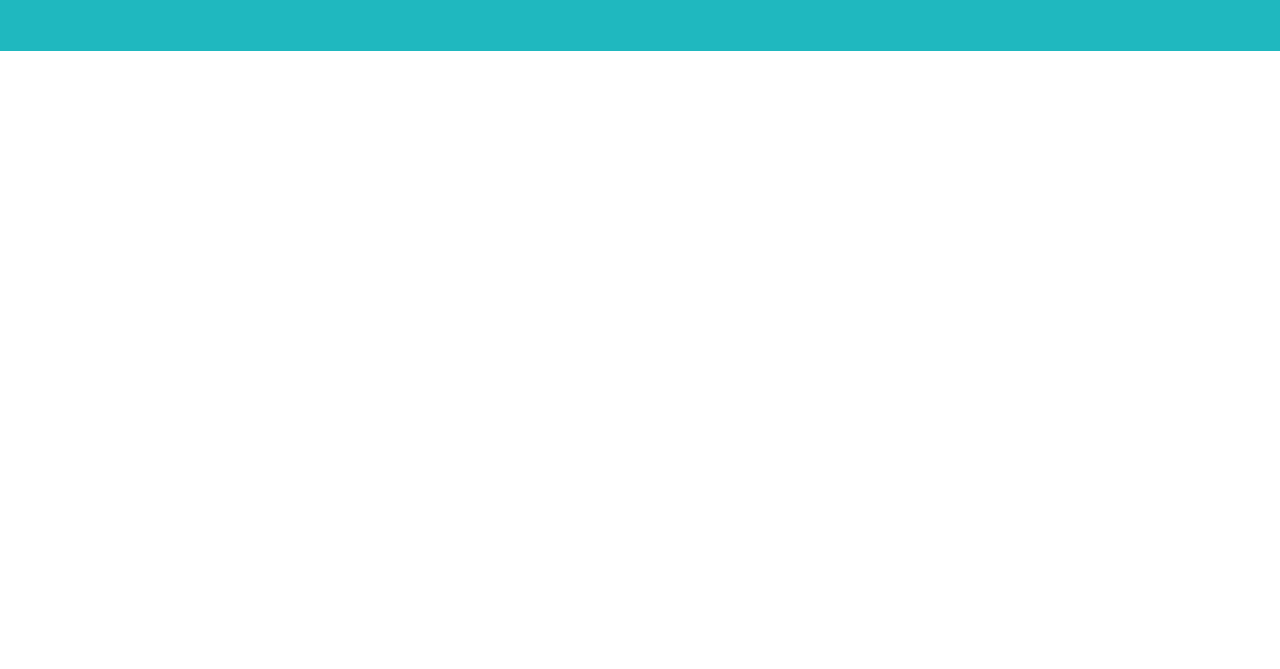
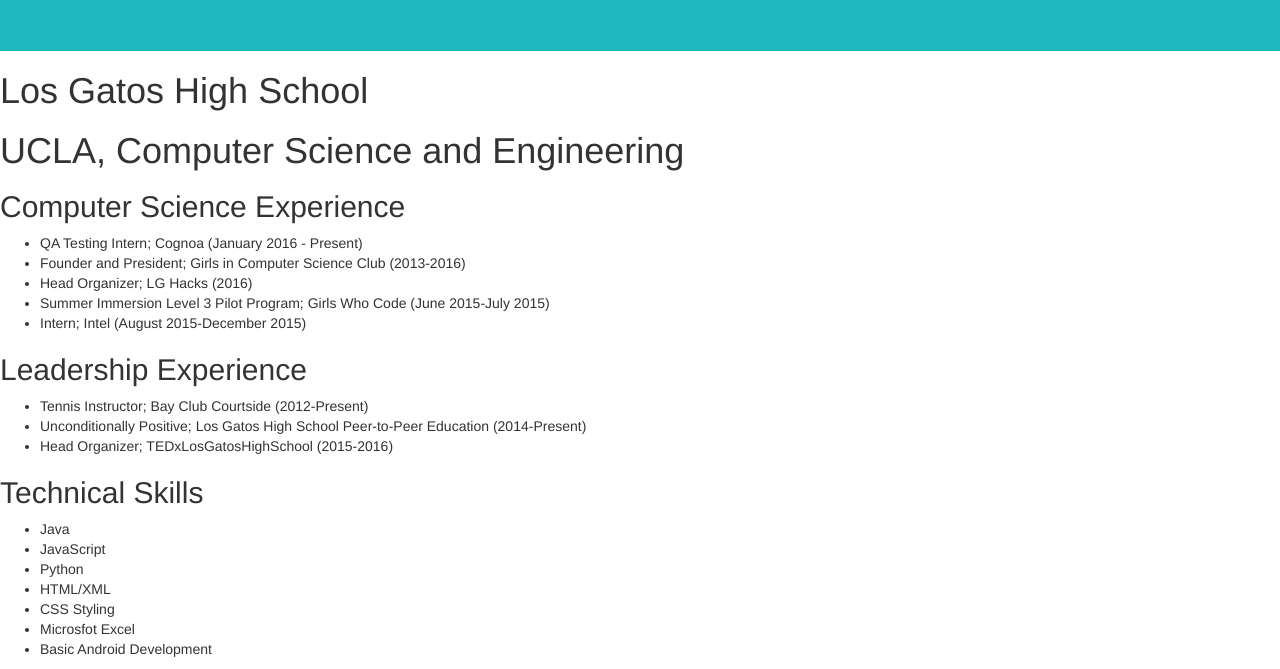
Before and after one commit to azepecki/azepecki.github.io, a plain HTML site: page index.html in a window 1280 px wide. Shown: the part 669-1338 px from the top of the page. Before the commit the page ends 800 px from the top, so only its background shows below. Drawn offline with nearby package versions, Linux system fonts and the light colour scheme; a web font is replaced by a local one.

Commit message:
New Update

```diff
--- a/index.html
+++ b/index.html
@@ -9,8 +9,50 @@
 
 	<body>
 		<div class="anne_image">
-		<img src="anne.jpg" alt="Anne" id="headshot">
+		<img src="newheadshot.jpg" alt="Anne" id="headshot">
 		<h2 id="name_text">Anne <br/> Zepecki</h2>
 	</div>
-	</body>
-	</html>
+
+	<div class="about">
+		<div class="heading">
+			<h1>Los Gatos High School</h1>
+		</div>
+		<div class="parttwo">
+			<h1>UCLA, Computer Science and Engineering</h1>
+		</div>
+
+
+		<h2 color="#FFFDD0">Computer Science Experience</h2>
+		<ul>
+			<li>QA Testing Intern; Cognoa (January 2016 - Present)</li>
+			<li>Founder and President; Girls in Computer Science Club (2013-2016)</li>
+			<li>Head Organizer; LG Hacks (2016) </li>
+			<li>Summer Immersion Level 3 Pilot Program; Girls Who Code (June 2015-July 2015) </li>
+			<li>Intern; Intel (August 2015-December 2015)</li>
+		</ul>
+
+		<h2 color="#FFFDD0">Leadership Experience</h2>
+		<ul>
+			<li>Tennis Instructor; Bay Club Courtside (2012-Present)</li>
+			<li>Unconditionally Positive; Los Gatos High School Peer-to-Peer Education (2014-Present)</li>
+			<li>Head Organizer; TEDxLosGatosHighSchool (2015-2016)</li>
+		</ul>
+
+		<h2 color="#FFFDD0">Technical Skills</h2>
+		<ul>
+			<li>Java</li>
+			<li>JavaScript</li>
+			<li>Python</li>
+			<li>HTML/XML</li>
+			<li>CSS Styling</li>
+			<li>Microsfot Excel</li>
+			<li>Basic Android Development</li>
+		</ul>
+
+</div>
+
+
+
+
+</body>
+</html>
```
